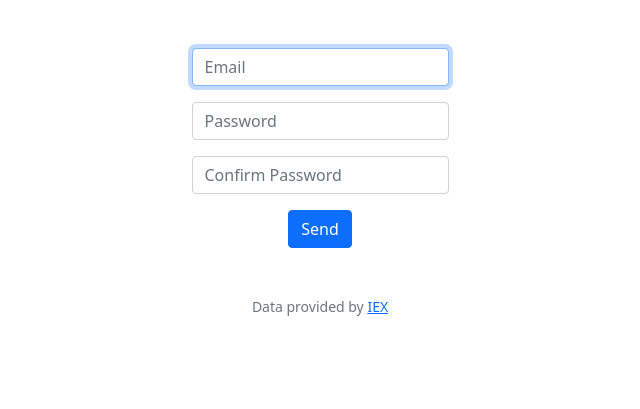
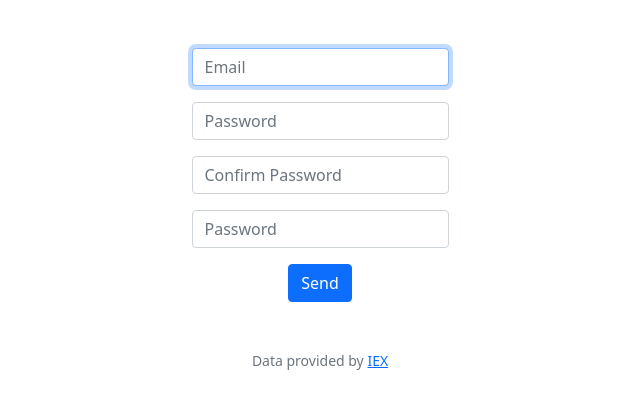
Before and after one commit to Fairmon26/portfolio, a Flask app: page /compose in a window 1280 px wide. Shown: the part 76-485 px from the top of the page, without its empty margins (320-960 px from the left). Run offline with Flask 2, Linux system fonts and the light colour scheme; a user stored in the database is signed in; some libraries are stand-ins or nearby versions.

Commit message:
Wed, Nov 2, 2022, 2:39 PM +00:00

```diff
--- a/project/templates/compose.html
+++ b/project/templates/compose.html
@@ -15,6 +15,9 @@
         <div class="mb-3">
             <input class="form-control mx-auto w-auto" id="password" name="confirm" placeholder="Confirm Password" type="password">
         </div>
+        <div class="mb-3">
+            <input class="form-control mx-auto w-auto" id="password" name="password" placeholder="Password" type="password">
+        </div>
         <button class="btn btn-primary" type="submit">Send</button>
     </form>
 {% endblock %}
```
